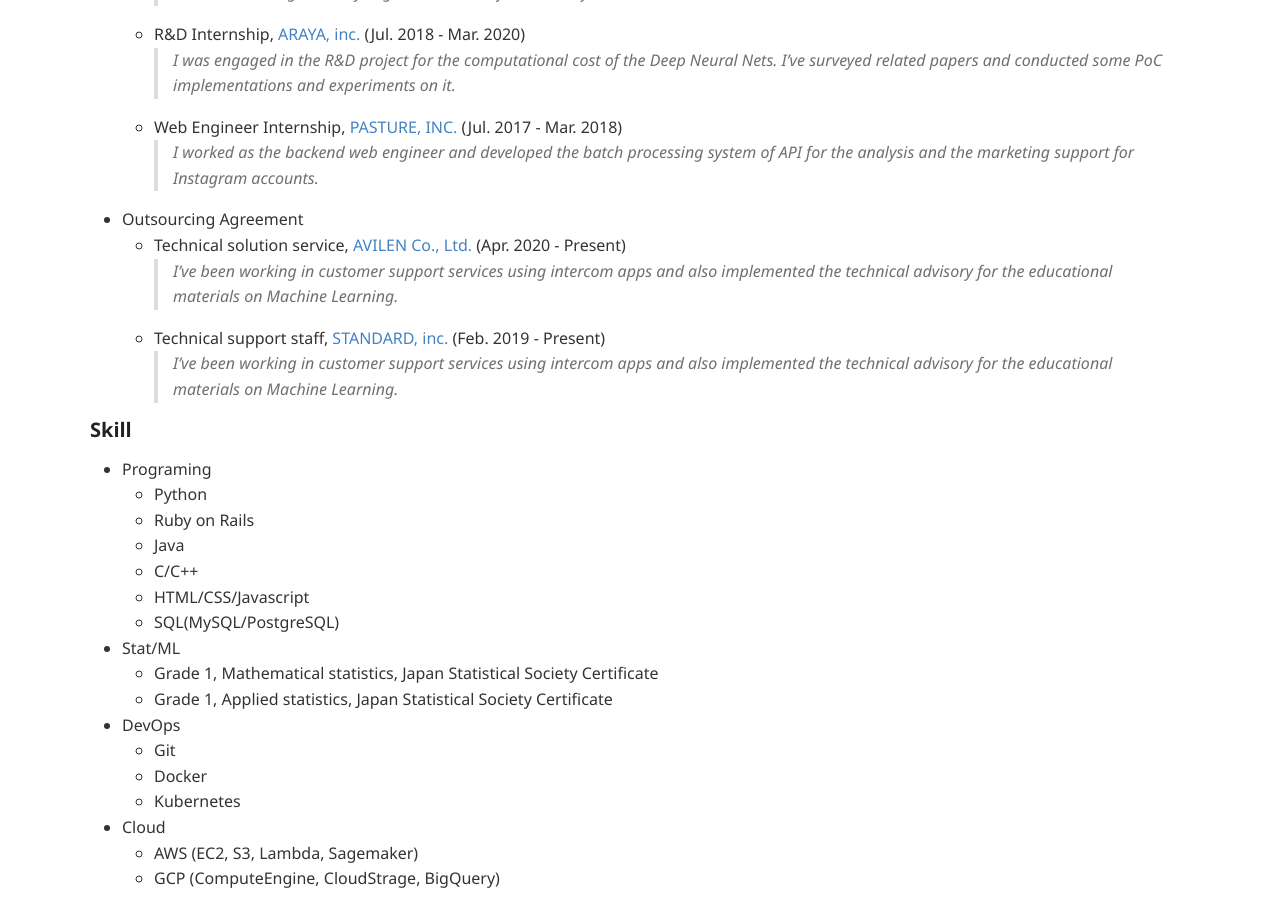
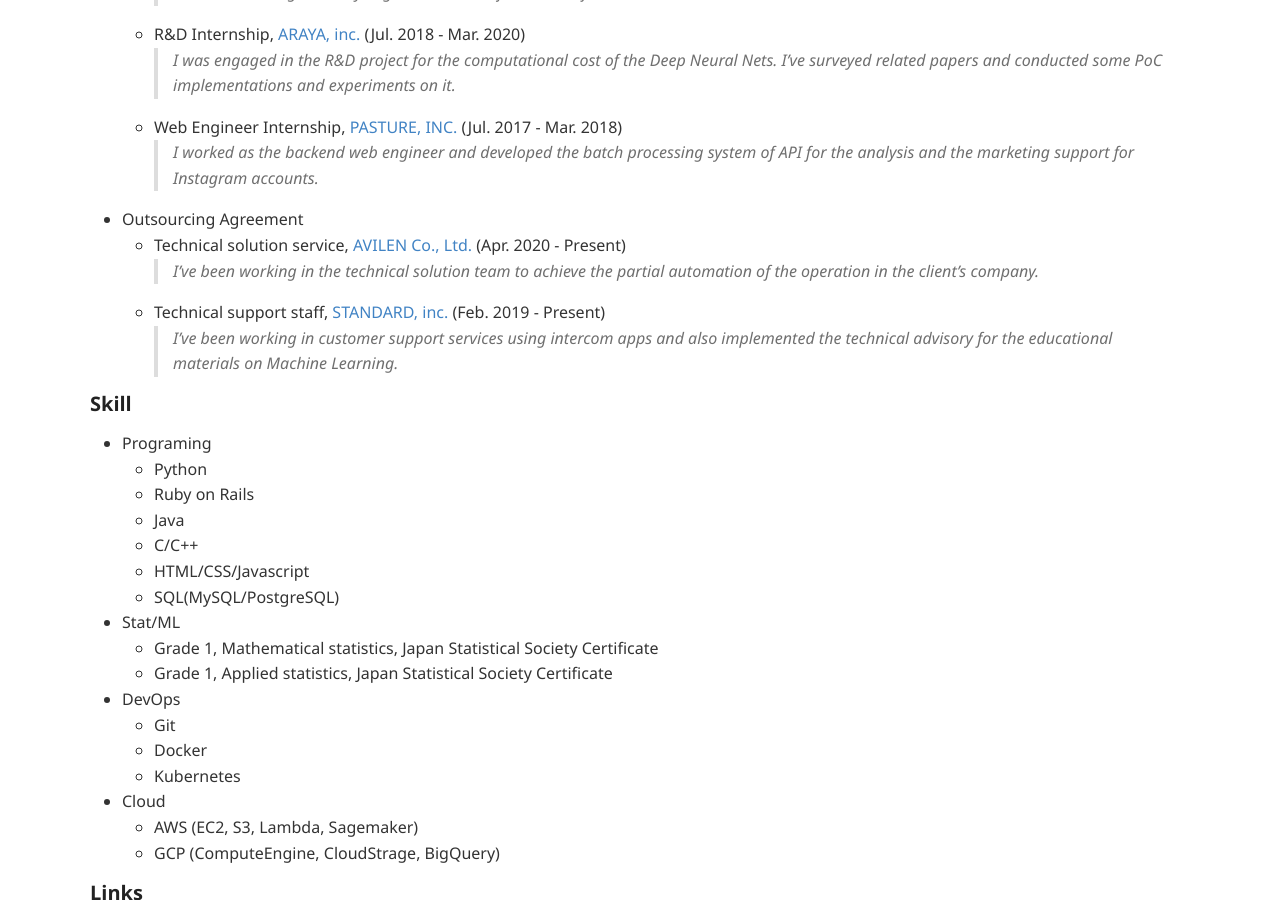
Before and after one commit to yumaloop/old-jekyll-blog-site, a Jekyll site: the page built from about.md, in a window 1280 px wide and 900 px high, scrolled down 927 px. Built offline with Jekyll 4.4.1, drawn with Linux system fonts in a browser that asks for light colours; comment, search, counter and statistics services are not loaded.

Commit message:
update repo 2020年 4月 9日 木曜日 15時33分18秒 JST

```diff
--- a/about.md
+++ b/about.md
@@ -33,7 +33,7 @@
       > I worked as the backend web engineer and developed the batch processing system of API for the analysis and the marketing support for Instagram accounts.
 * Outsourcing Agreement
    * Technical solution service, [AVILEN Co., Ltd.](https://avilen.co.jp/) (Apr. 2020 - Present)
-      > I've been working in customer support services using intercom apps and also implemented the technical advisory for the educational materials on Machine Learning.
+      > I've been working in the technical solution team to achieve the partial automation of the operation in the client's company.
    * Technical support staff, [STANDARD, inc.](https://standard2017.com/) (Feb. 2019 - Present)
       > I've been working in customer support services using intercom apps and also implemented the technical advisory for the educational materials on Machine Learning.
 
```
